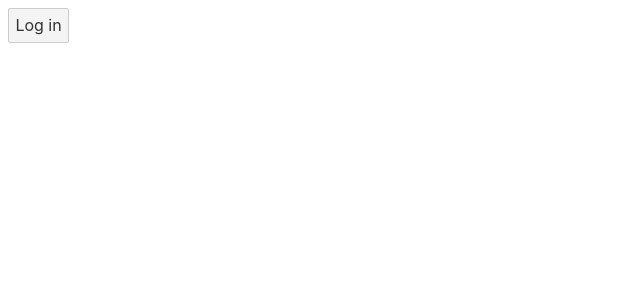
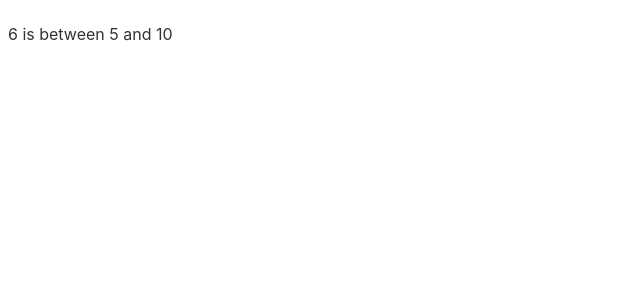
Before and after one commit to blperez1/Svelte, a Svelte app in the folder svelt-tutorials/: page / in a window 1280 px wide. Shown: the top 300 px of the page, without its empty margins (0-640 px from the left). Built offline with nearby package versions, Linux system fonts and the light colour scheme.

Commit message:
Add else/if blocks

```diff
--- a/svelt-tutorials/src/App.svelte
+++ b/svelt-tutorials/src/App.svelte
@@ -1,19 +1,11 @@
-<!-- if blocks -->
 <script>
-	let user = {loggedIn: false};
-
-	function toggle() {
-		user.loggedIn = !user.loggedIn;
-	}
+	let x = 6
 </script>
 
-<!-- both if blocks are mutually exclusive. Replace with if/else -->
-{#if user.loggedIn}
-	<button on:click={toggle}>
-		Log out
-	</button>
+{#if x > 10}
+	<p>{x} is greater than 10</p>
+{:else if x < 5}
+	<p>{x} is less than 5</p>
 {:else}
-	<button on:click={toggle}>
-		Log in
-	</button>
+	<p>{x} is between 5 and 10</p>
 {/if}
```
